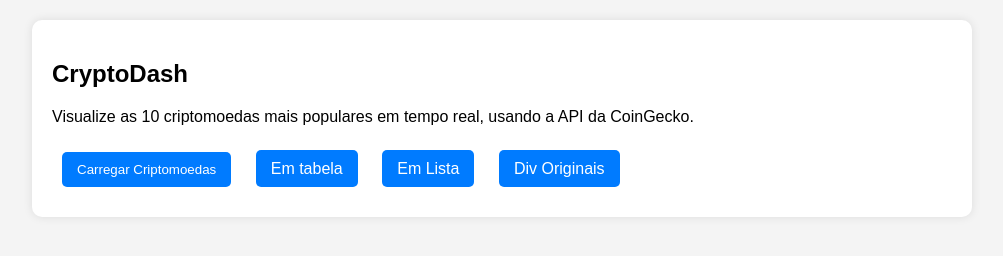
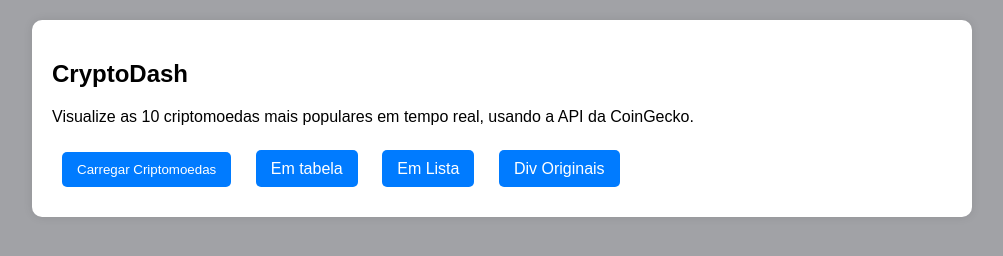
Before and after one commit to EversonRubira/criptomoedas-nodejs, a website: page lab03/www/index.html in a window 1280 px wide. Shown: the whole page, without its empty margins (138-1141 px from the left). Drawn offline with Linux system fonts and the light colour scheme.

Commit message:
commit: Changing backgroung color

```diff
--- a/lab03/www/styles/estilos.css
+++ b/lab03/www/styles/estilos.css
@@ -1,6 +1,6 @@
 body {
     font-family: Arial, Helvetica, sans-serif;
-    background-color: #f4f4f4;
+    background-color: #a1a2a6;
     margin: 0;
     padding: 0;
 }
```
